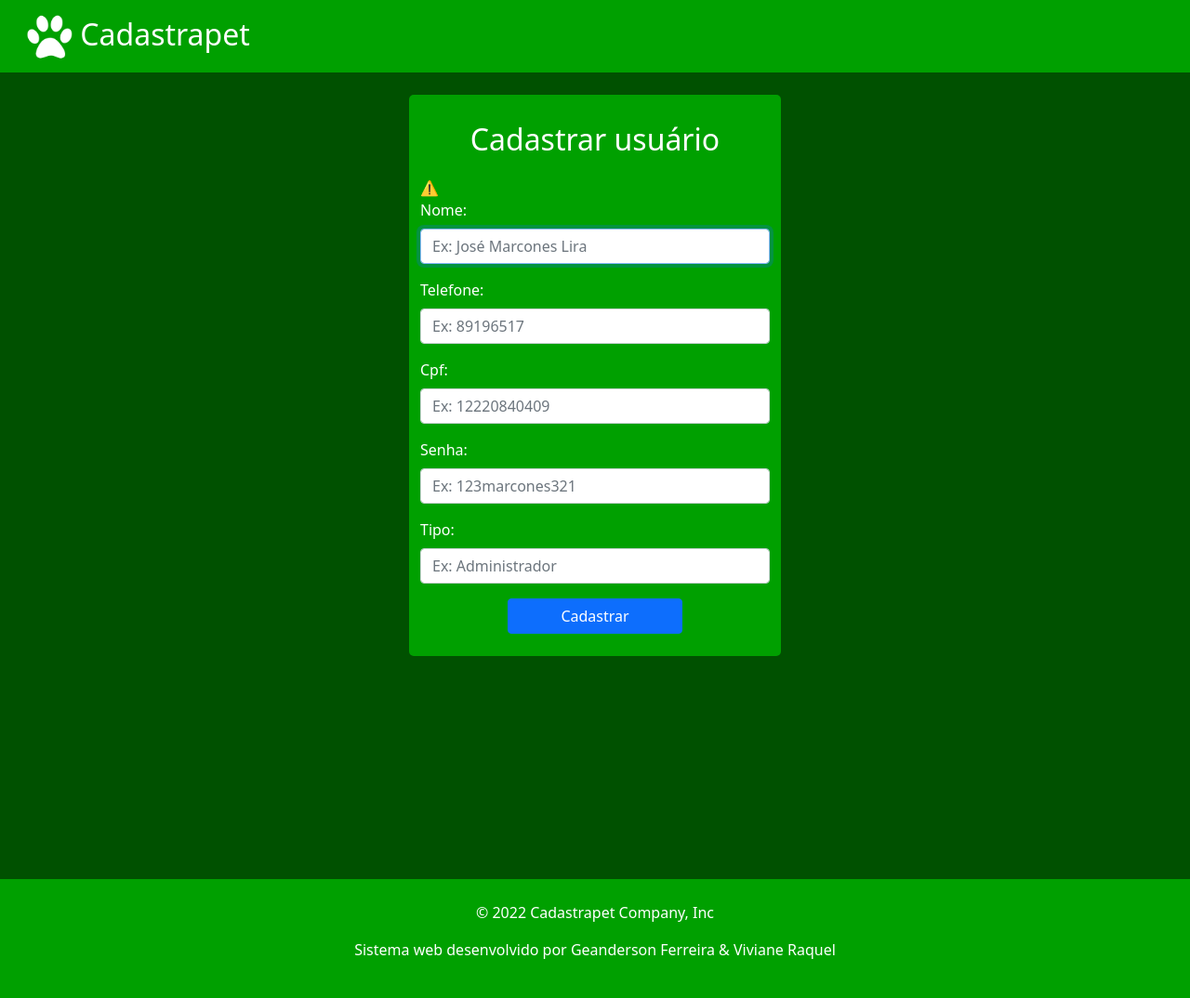
After one commit to geanderson-062/Cadastrapet, a PHP site: page /app/screens/tela_de_cadastro_usuario.html in a window 1280 px wide. The commit adds this page. Shown: the whole page at 93% size. Run offline with PHP 8.4, Linux system fonts and the light colour scheme.

Commit message:
animações e novo front end

```diff
--- a/app/assets/css/login.css
+++ b/app/assets/css/login.css
@@ -18,7 +18,6 @@
 align-items: center;
 padding-top: 40px;
 padding-bottom: 40px;
-background: #00a000;
 height: 100%;
 }
 
--- a/app/assets/css/style.css
+++ b/app/assets/css/style.css
@@ -1,12 +1,10 @@
+body{
+
+    background-color: #005100;
+}
+
 .corPrimaria{
 
     background-color: #00a000;
 
 }
-
-.meNu{
-
-
-
-
-}
--- /dev/null
+++ b/app/screens/tela_de_cadastro_usuario.html
@@ -0,0 +1,111 @@
+<!DOCTYPE html>
+<html lang="PTBR">
+<head>
+    <meta charset="UTF-8">
+    <meta http-equiv="X-UA-Compatible" content="IE=edge">
+    <meta name="viewport" content="width=device-width, initial-scale=1.0">
+    <title>Cadastrar</title>
+    <link href="https://cdn.jsdelivr.net/npm/bootstrap@5.1.3/dist/css/bootstrap.min.css" rel="stylesheet" integrity="sha384-1BmE4kWBq78iYhFldvKuhfTAU6auU8tT94WrHftjDbrCEXSU1oBoqyl2QvZ6jIW3" crossorigin="anonymous">
+
+    <link rel="stylesheet" href="../assets/css/style.css">
+
+    <!--favicon-->
+    <link rel="apple-touch-icon" sizes="57x57" href="../assets/img/favicon/apple-icon-57x57.png">
+   <link rel="apple-touch-icon" sizes="60x60" href="../assets/img/favicon/apple-icon-60x60.png">
+   <link rel="apple-touch-icon" sizes="72x72" href="../assets/img/favicon/apple-icon-72x72.png">
+   <link rel="apple-touch-icon" sizes="76x76" href="../assets/img/favicon/apple-icon-76x76.png">
+   <link rel="apple-touch-icon" sizes="114x114" href="../assets/img/favicon/apple-icon-114x114.png">
+   <link rel="apple-touch-icon" sizes="120x120" href="../assets/img/favicon/apple-icon-120x120.png">
+   <link rel="apple-touch-icon" sizes="144x144" href="../assets/img/favicon/apple-icon-144x144.png">
+   <link rel="apple-touch-icon" sizes="152x152" href="../assets/img/favicon/apple-icon-152x152.png">
+   <link rel="apple-touch-icon" sizes="180x180" href="../assets/img/favicon/apple-icon-180x180.png">
+   <link rel="icon" type="image/png" sizes="192x192"  href="../assets/img/favicon/android-icon-192x192.png">
+   <link rel="icon" type="image/png" sizes="32x32" href="../assets/img/favicon/favicon-32x32.png">
+   <link rel="icon" type="image/png" sizes="96x96" href="../assets/img/favicon/favicon-96x96.png">
+   <link rel="icon" type="image/png" sizes="16x16" href="../assets/img/favicon/favicon-16x16.png">
+   <link rel="manifest" href="../assets/img/favicon/manifest.json">
+   <meta name="msapplication-TileColor" content="#00a000">
+   <meta name="msapplication-TileImage" content="../assets/img/favicon/ms-icon-144x144.png">
+   <meta name="theme-color" content="#00a000">
+   <!--favicon-->
+
+</head>
+<body class="corSecundaria">
+
+     <nav class="navbar navbar-light corPrimaria">
+         <div class="container-fluid">
+           <a class="navbar-brand col-md-3 col-lg-2 me-0 px-3 fs-2 text-white" href="#">
+              <img src="../assets/img/imgHome.png" alt="" width="50" height="50">
+              Cadastrapet </a>
+         </div>
+     </nav>
+
+    <div>
+        <br>
+
+    </div>
+
+      <section class="container corPrimaria" style="max-width: 400px; border-radius: 5px;">
+        <form method="post" action="cadastra_administrador.php">
+         <br>
+          <p class="fs-2 text-white text-center">Cadastrar usuário</p>
+
+          <script src="https://unpkg.com/@lottiefiles/lottie-player@latest/dist/lottie-player.js"></script>
+<lottie-player src="https://assets5.lottiefiles.com/packages/lf20_Q1pZ8v.json"  background="transparent"  speed="1" loop  autoplay></lottie-player>
+
+          <div class="mb-3">
+            <label for="nomeADM" class="form-label text-white">Nome:</label>
+            <input required name="nomeADM" type="text" class="form-control" id="nomeADM" aria-describedby="emailHelp" placeholder="Ex: José Marcones Lira" autofocus>
+          </div>
+          <div class="mb-3">
+            <label for="telefoneADM" class="form-label text-white">Telefone:</label>
+            <input required name="telefoneADM" type="text" class="form-control" id="telefoneADM" aria-describedby="emailHelp" placeholder="Ex: 89196517">
+          </div>
+          <div class="mb-3">
+            <label for="cpfADM" class="form-label text-white">Cpf:</label>
+            <input required name="cpfADM" type="text" class="form-control" id="cpfADM" aria-describedby="emailHelp" placeholder="Ex: 12220840409">
+          </div>
+          <div class="mb-3">
+            <label for="senhaADM" class="form-label text-white">Senha:</label>
+            <input required name="senhaADM" type="text" class="form-control" id="senhaADM" aria-describedby="emailHelp" placeholder="Ex: 123marcones321">
+          </div>
+          <div class="mb-3">
+            <label for="tipoADM" class="form-label text-white">Tipo:</label>
+            <input required name="tipoADM" type="text" class="form-control" id="tipoADM" aria-describedby="emailHelp" placeholder="Ex: Administrador ">
+          </div>
+
+          <div class="d-grid gap-2 col-6 mx-auto">
+
+            <input type="submit" class="btn btn-primary"  name="submit" id="submit" type="submit" value="Cadastrar">
+
+          </div>
+         <br>
+        </form>
+      </section>
+
+    <div>
+
+        <br>
+        <br>
+        <br>
+        <br>
+        <br>
+        <br>
+        <br>
+        <br>
+        <br>
+        <br>
+
+    </div>
+
+  <footer class="corPrimaria">
+   <br>
+    <p class="text-center text-white">© 2022 Cadastrapet Company, Inc</p>
+    <p class="text-center text-white">Sistema web desenvolvido por Geanderson Ferreira & Viviane Raquel</p>
+   <br>
+  </footer>
+
+
+    <script src="https://cdn.jsdelivr.net/npm/bootstrap@5.1.3/dist/js/bootstrap.bundle.min.js" integrity="sha384-ka7Sk0Gln4gmtz2MlQnikT1wXgYsOg+OMhuP+IlRH9sENBO0LRn5q+8nbTov4+1p" crossorigin="anonymous"></script>
+</body>
+</html>
```
Also changed, not shown: app/assets/js/exibir_senha.js (added, +15 -0 lines), app/screens/dashboard.html (+69 -12 lines), app/screens/tela_de_cadastro_pet.html (renamed from app/screens/tela_de_cadastro.html, +17 -19 lines), app/screens/tela_de_editar.html (+23 -27 lines), app/screens/tela_de_login.html (+4 -3 lines), index.html (+12 -3 lines).
